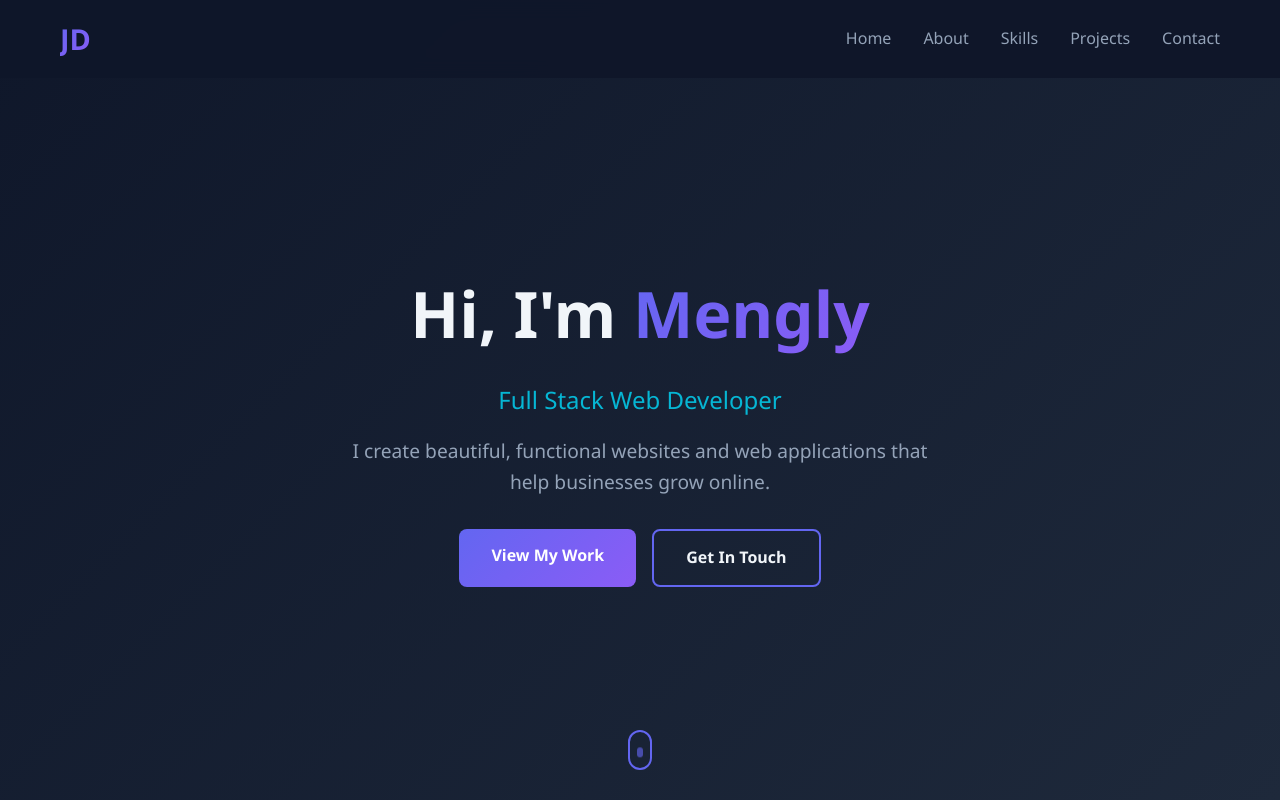
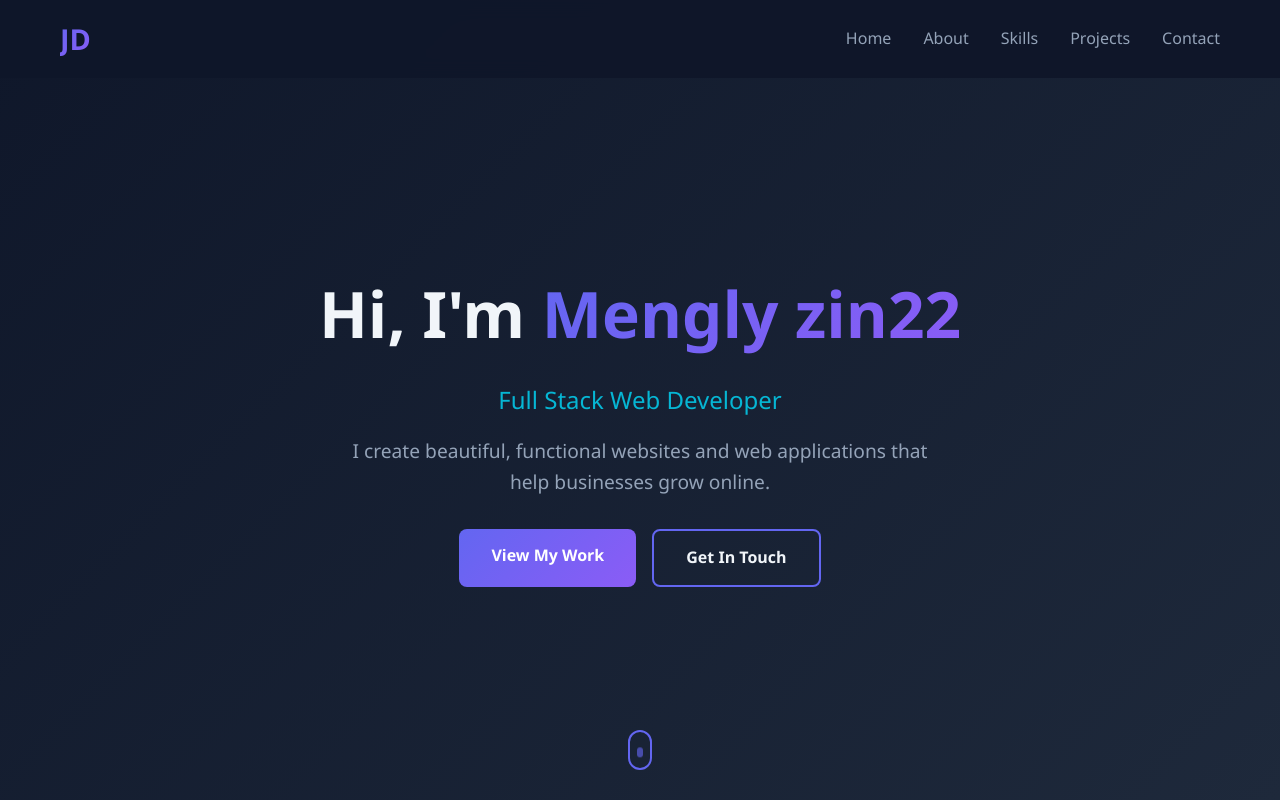
Before and after one commit to Mengly214/portfolio2, a plain HTML site: page index.html in a window 1280 px wide. Shown: the top 800 px of the page. Drawn offline with Linux system fonts and the light colour scheme.

Commit message:
Update name in index.html

```diff
--- a/index.html
+++ b/index.html
@@ -33,7 +33,7 @@
         <div class="container">
             <div class="hero-content">
                 <h1 class="hero-title">
-                    Hi, I'm <span class="gradient-text">Mengly</span>
+                    Hi, I'm <span class="gradient-text">Mengly zin22</span>
                 </h1>
                 <p class="hero-subtitle">Full Stack Web Developer</p>
                 <p class="hero-description">
```
